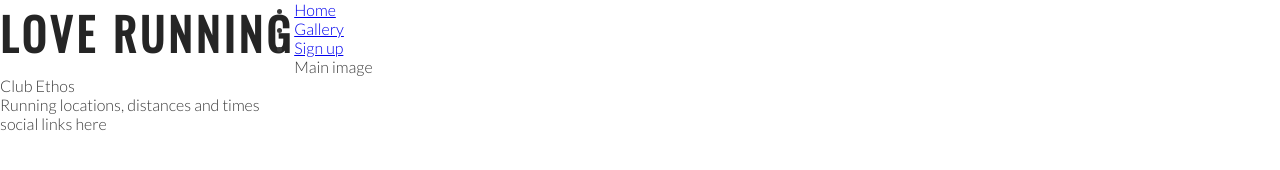
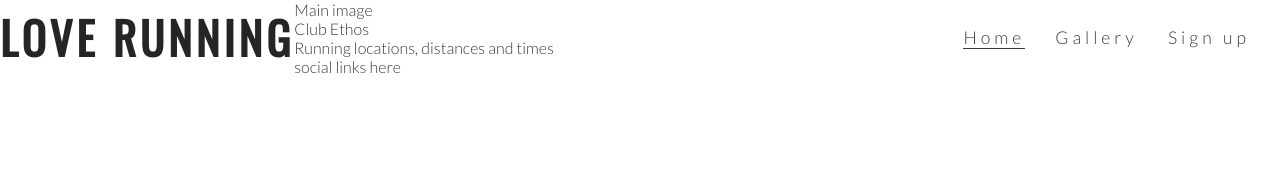
Before and after one commit to Vaidots/love-running, a plain HTML site: page index.html in a window 1280 px wide. Drawn offline with nearby package versions, Linux system fonts and the light colour scheme.

Commit message:
Style navigation links

```diff
--- a/assets/css/style.css
+++ b/assets/css/style.css
@@ -23,3 +23,31 @@ h1, h2 {
     float: left;
     font-size: 280%;
 }
+/* navigation lins */
+#menu {
+    font-size: 110%;
+    letter-spacing: 4px;
+}
+
+#menu, #logo {
+    line-height: 75px;
+
+}
+#menu li {
+    float: right;
+    list-style-type: none;
+    margin-right: 30px;
+}
+
+#menu a {
+    text-decoration: none;
+    color: inherit;
+}
+
+#menu a:hover {
+    border-bottom: 1px solid #3a3a3a;
+}
+
+.active {
+    border-bottom: 1px solid #3a3a3a;
+}
--- a/index.html
+++ b/index.html
@@ -18,16 +18,18 @@
             <h1 id="logo">Love Running</h1>
         </a>
         <nav>
-            <ul>
+            <ul id="menu">
                 <li>
-                    <a href="indext.html">Home</a>
+                    <a href="#">Sign up</a>
                 </li>
                 <li>
                     <a href="#">Gallery</a>
                 </li>
                 <li>
-                    <a href="#">Sign up</a>
+                    <a href="indext.html" class="active">Home</a>
                 </li>
+
+
             </ul>
         </nav>
     </header>
```
